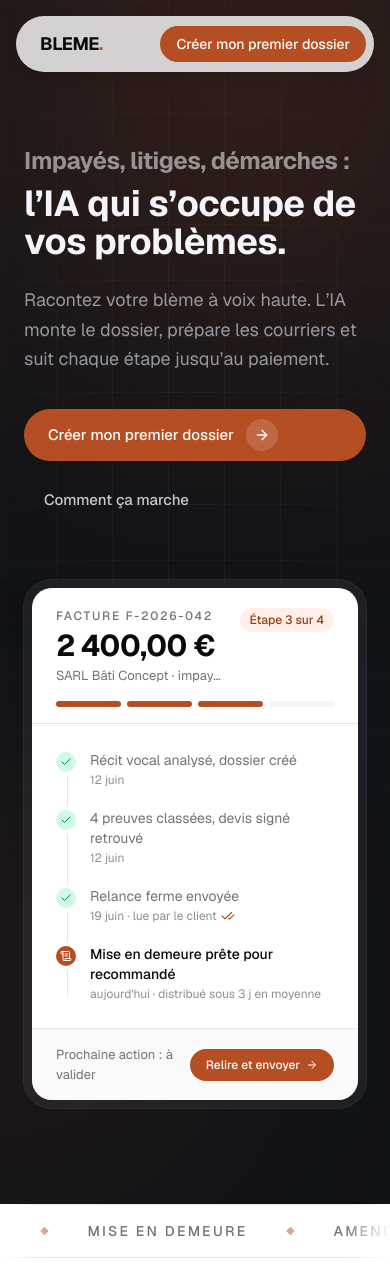
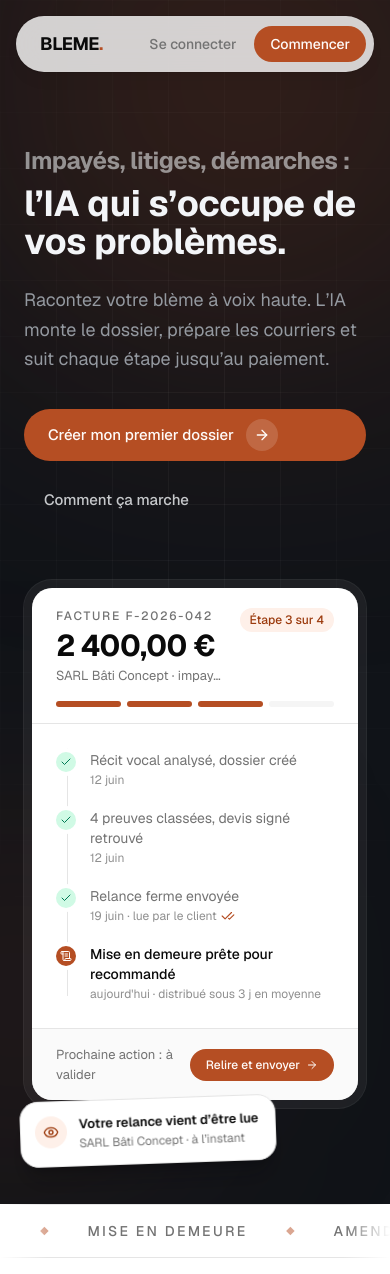
Before and after one commit to lomza7/bleme, a Next.js app: page / in a window 390 px wide. Shown: the top 1274 px of the page. Built offline with nearby package versions, Linux system fonts and the light colour scheme.

Commit message:
Mobile : « Se connecter » visible dans la nav (CTA raccourci en « Commencer ») et notification du hero affichée
Co-Authored-By: Claude Fable 5 <noreply@anthropic.com>

```diff
--- a/app/page.tsx
+++ b/app/page.tsx
@@ -89,7 +89,7 @@ function Nav() {
         <div className="flex items-center gap-1.5">
           <Link
             href="/login"
-            className="hidden rounded-full px-4 py-2 text-sm font-medium text-muted-foreground transition-colors duration-300 hover:text-foreground sm:block"
+            className="rounded-full px-3 py-2 text-sm font-medium text-muted-foreground transition-colors duration-300 hover:text-foreground"
           >
             Se connecter
           </Link>
@@ -97,7 +97,8 @@ function Nav() {
             href="/nouveau"
             className="rounded-full bg-brand px-4 py-2 text-sm font-medium text-brand-foreground transition-all duration-500 ease-fluid hover:bg-brand-strong active:scale-[0.98]"
           >
-            {CTA_LABEL}
+            <span className="sm:hidden">Commencer</span>
+            <span className="hidden sm:inline">{CTA_LABEL}</span>
           </Link>
         </div>
       </div>
--- a/components/landing/hero-preview.tsx
+++ b/components/landing/hero-preview.tsx
@@ -148,7 +148,7 @@ export function HeroPreview() {
 
       {/* Notification flottante : la relance vient d'être lue */}
       <div
-        className="anim-load absolute -bottom-12 -left-6 hidden w-64 -rotate-2 rounded-2xl border bg-card p-3.5 text-foreground shadow-xl shadow-zinc-950/[0.25] sm:block lg:-left-14"
+        className="anim-load absolute -bottom-14 -left-1 w-64 -rotate-2 rounded-2xl border bg-card p-3.5 text-foreground shadow-xl shadow-zinc-950/[0.25] sm:-left-6 lg:-left-14"
         style={{ "--delay": "2.4s" } as React.CSSProperties}
       >
         <div className="flex items-start gap-3">
```
